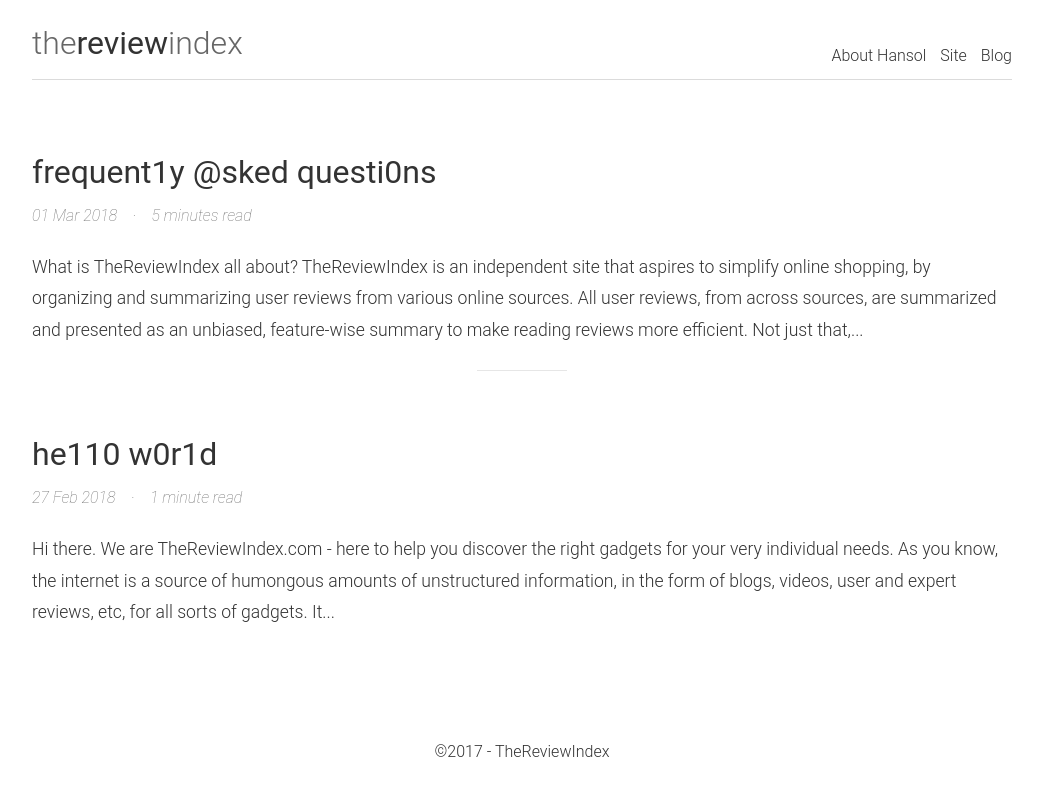
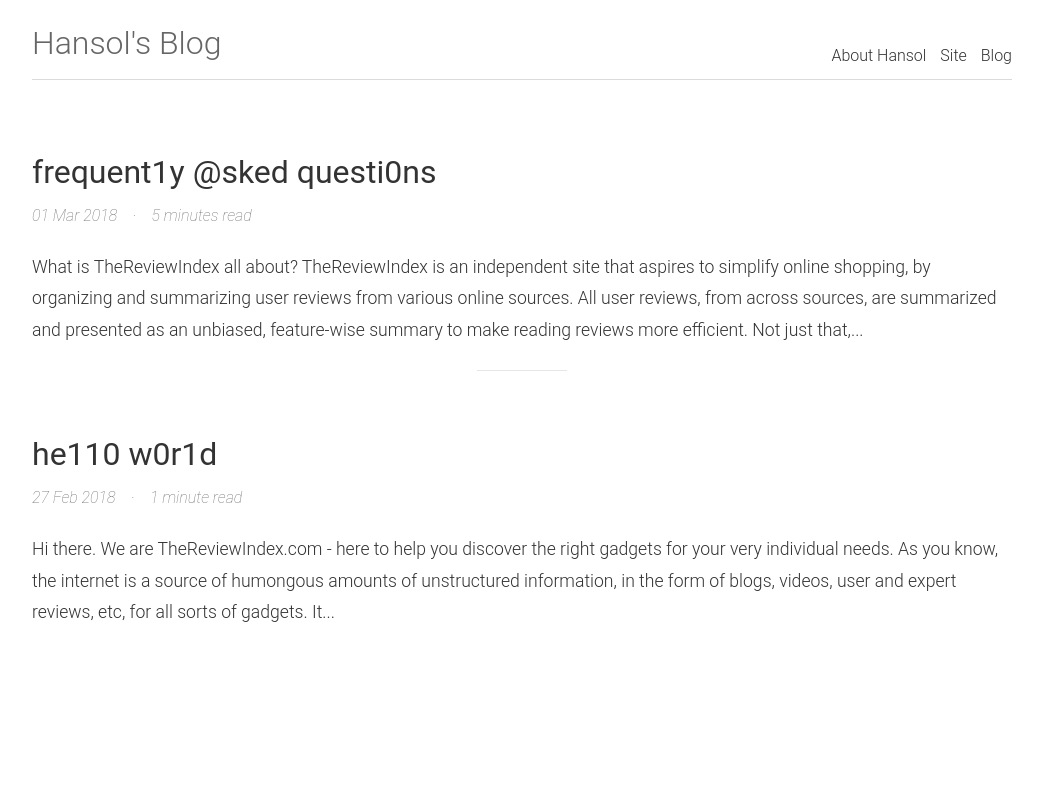
Before and after one commit to HansolChoe/HansolChoe.github.io, a Jekyll site: the page built from index.html, in a window 1280 px wide. Shown: the top 796 px of the page, without its empty margins (118-1160 px from the left). Built offline with Jekyll 4.4.1, drawn with Linux system fonts in a browser that asks for light colours; the list of posts is cut into pages by our own code.

Commit message:
Edit Header and Footer

```diff
--- a/_includes/footer.html
+++ b/_includes/footer.html
@@ -1 +1 @@
-<footer><span>&#169;2017 - TheReviewIndex</span></footer>
+<!-- <footer><span>&#169;2017 - TheReviewIndex</span></footer> -->
--- a/_includes/header.html
+++ b/_includes/header.html
@@ -1,9 +1,9 @@
 <header id="header" class="parent justify-spaceBetween">
   <div class="inner w100 relative">
     <span class="f-left">
-      <a href="https://thereviewindex.com">
+      <a href="https://HansolChoe.github.io">
         <h1>
-          <span>the</span>review<span>index</span>
+          <span>Hansol's Blog</span>
         </h1>
       </a>
     </span>
```
